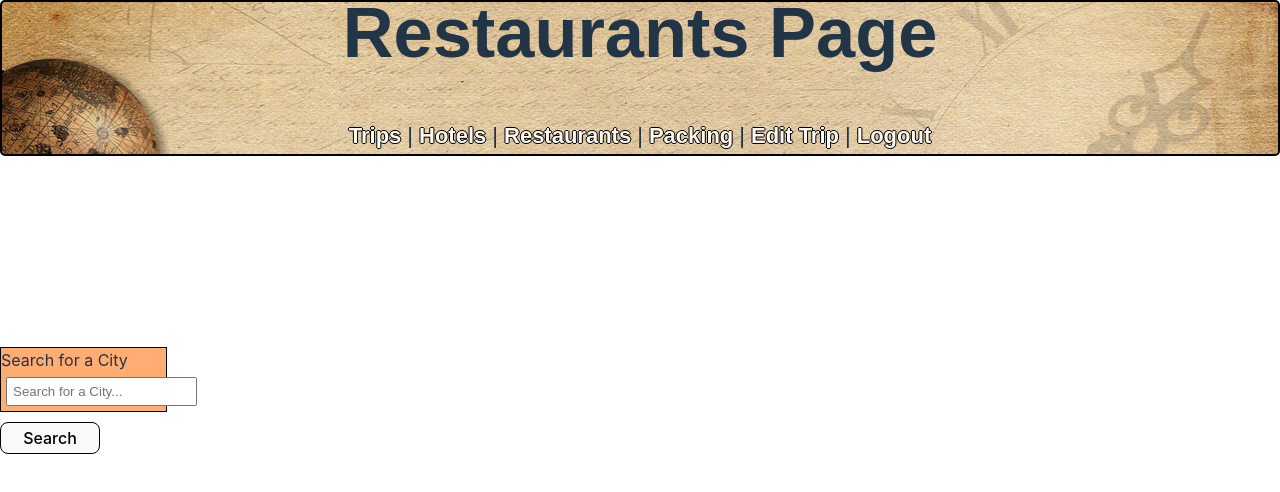
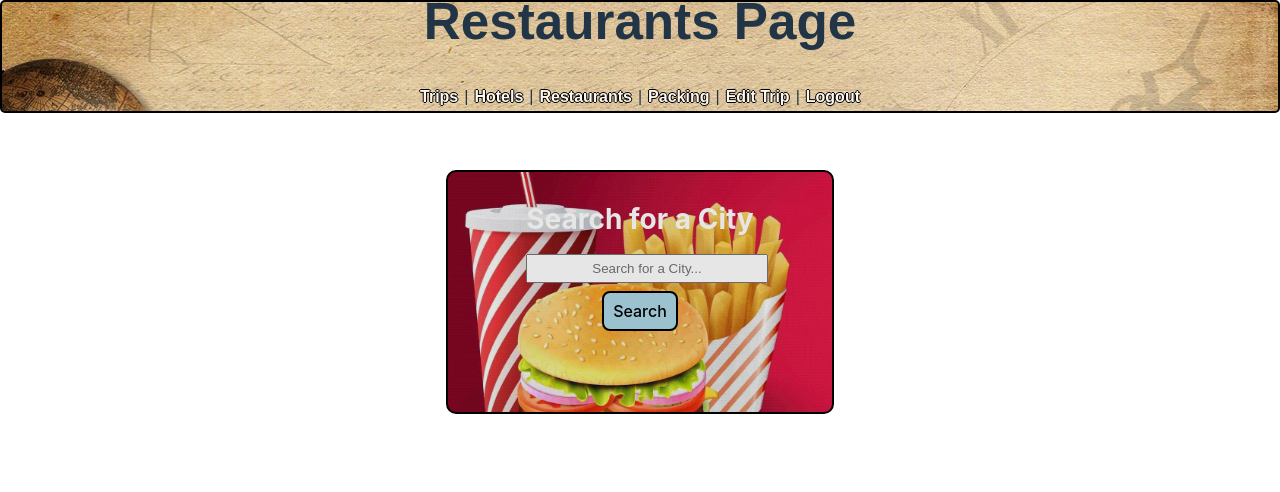
Before and after one commit to devbelle/Project-3, a React (Vite) app in the folder Adventure Awaits/client/: page /restaurants in a window 1280 px wide. Shown: the top 492 px of the page. Built offline with nearby package versions, Linux system fonts and the light colour scheme; no server answers.

Commit message:
search bar restaurant

```diff
--- a/Adventure Awaits/client/src/pages/RestaurantsPage.jsx
+++ b/Adventure Awaits/client/src/pages/RestaurantsPage.jsx
@@ -5,30 +5,79 @@ import { useQuery } from "@apollo/client";
 import { GET_RESTAURANTS } from "../utils/queries";
 // import { getRestaurants } from "../utils/queries";
 
+const Section = styled.section`
+  display: flex;
+  flex-direction: column;
+  align-items: center;
+  justify-content: flex-start;
+  height: 100vh;
+  width: 100vw;
+  padding-top: 20vh;
+`;
 
-  const Section = styled.div`
-    width: 50%;
-    height: 100%;
-    background-color: #ffad73;
-    border: 1px solid black;
-  `;
 const Form = styled.form`
-    display: flex
+  display: flex;
   flex-direction: column;
   align-items: center;
   justify-content: center;
+  width: 30%;
+  height: 30%;
+  border: 2px solid black;
+  margin-top: 10px;
+  border-radius: 10px;
+  background-image: url('images/burger.png');
+  background-repeat: no-repeat;
+  background-size: cover%;
+  filter: brightness(90%);
+  @media (max-width: 768px) {
+    width: 60%; // Increase width on smaller screens
+    height: 30%; // Increase height on smaller screens
+  }
+
 `;
+
 const Button = styled.button`
-    width: 100px;
   display: block;
-    border: 1px solid black;
-    padding: 5px;
-    margin-top: 10px;
+  border: 2px solid black;
+  padding: 8px;
+  margin-top: 8px;
+  margin-bottom: 5px;
+  width: 45%;
+  text-align: center;
+  transition: all 0.3s ease; // Add transition
+  &:hover {
+    transform: scale(1.02); // Increase size on hover
+  }
+  background-color: #ADD8E6;
+  @media (min-width: 768px) { // When the viewport is 768px or larger
+    width: 20%; // Set the width to 30% for desktop
+  }
 `;
+
 const Input = styled.input`
   padding: 5px;
-    margin: 5px;
+  width: 100%;
+  margin-top: 2px;
+  text-align: center;
+  transition: all 0.3s ease; // Add transition
+  &:hover {
+    transform: scale(1.02); // Increase size on hover
+  }
 `;
+
+const Label = styled.label`
+display: block;
+  width: 100%;
+  text-align: center;
+  font-weight: bold;
+margin-bottom: 10px;
+font-size: 28px;
+color: white;
+margin-top: -50px;
+padding-bottom: 2px;
+  `;
+
+
 
   const RestaurantsPage = () => {
     const [restaurantCitySearch, setRestaurantCitySearch] = useState('');
@@ -58,22 +107,23 @@ import { GET_RESTAURANTS } from "../utils/queries";
   };
 
   return (
-    <div>
+    <>
       <HeaderPages
         title="Restaurants Page"
         color="#ADD8E6"
         font="Arial"
-        fontSize="22px"
-        marginTop="10px"
+        fontSize='18'
+        marginTop="15px"
         imgSrc="/images/globe.jpg"
       />
-
+      <Section>
         <Form id="contact-form" onSubmit={handleFormSubmit}>
-        <Section className="field">
-          <label className="label" htmlFor="city">
+          <div className="field">
+            <Label className="label" htmlFor="city">
               Search for a City
-          </label>
+            </Label>
             <Input
+              id="city"
               type="text"
               className="form-control"
               name="restaurant"
@@ -81,7 +131,7 @@ import { GET_RESTAURANTS } from "../utils/queries";
               value={restaurantCitySearch}
               onChange={e => setRestaurantCitySearch(e.target.value)}
             />
-        </Section>
+          </div>
 
           <Button
             className="button is-medium is-primary is-fullwidth"
@@ -91,7 +141,9 @@ import { GET_RESTAURANTS } from "../utils/queries";
             Search
           </Button>
         </Form>
-    </div>
+      </Section>
+    </>
   );
 };
+
 export default RestaurantsPage;
```
Also changed, not shown: Adventure Awaits/client/public/images/burger.png (added). Lines whose indentation alone changed are shown as unchanged.
